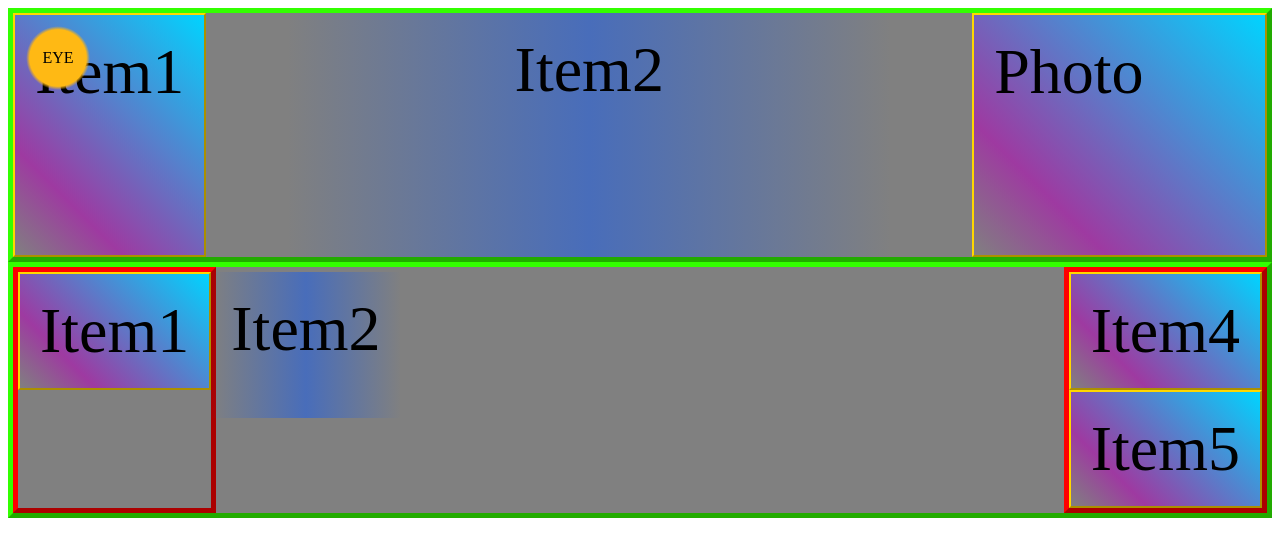
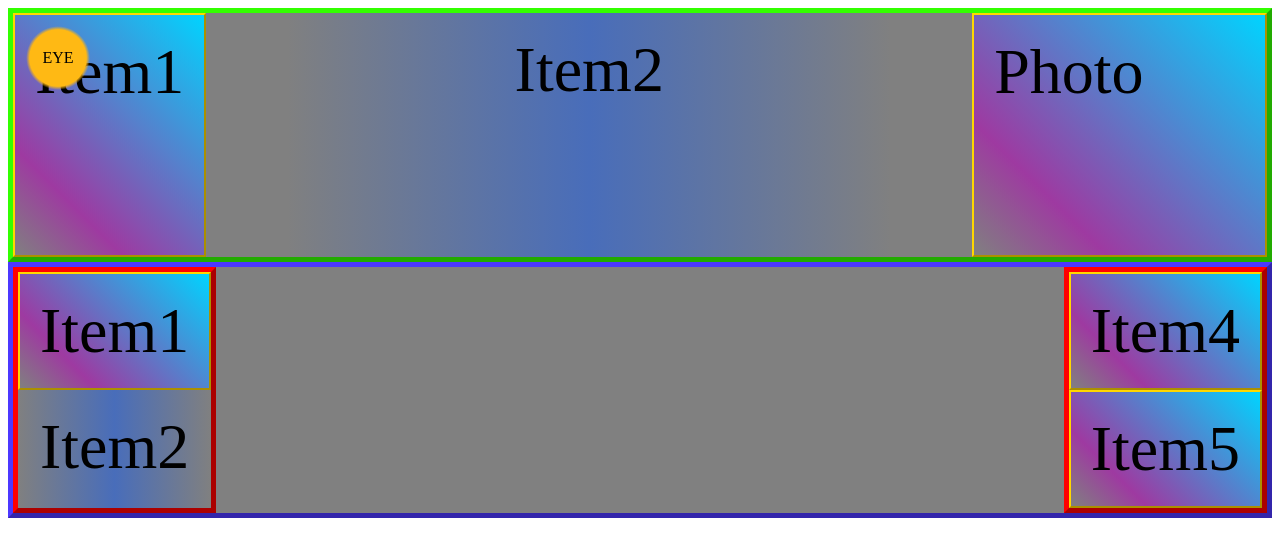
Before and after one commit to Nicolas2Moreau/projetCV, a plain HTML site: page index.html in a window 1280 px wide. Drawn offline with Linux system fonts and the light colour scheme.

Commit message:
update .flex-container

```diff
--- a/style.css
+++ b/style.css
@@ -3,7 +3,7 @@
 }
 
 .flex-container {
-    flex-wrap: wrap;
+    /* flex-wrap: wrap; */
     flex-direction: column;
     background-color: grey;
     display: flex;
@@ -21,10 +21,11 @@
     /* border-color: black; */
 }
 .flex-main {
+    flex-wrap: wrap;
     background-color: grey;
     display: flex;
     /* padding: 10px; */
-    border: 5px outset rgb(51, 255, 0);
+    border: 5px outset rgb(76, 56, 255);
     justify-content: space-between;
     /* border-color: black; */
 }
```
